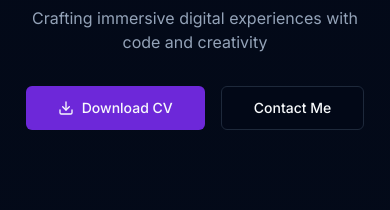
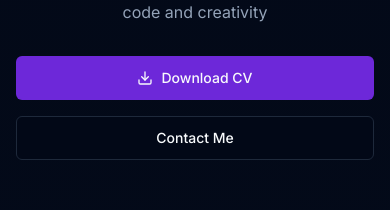
Before and after one commit to KauanDeSousa/portfolio, a Next.js app: page / in a window 390 px wide. Shown: the part 472-682 px from the top of the page. Built offline with nearby package versions, Linux system fonts and the light colour scheme.

Commit message:
corr-menu-mobile-2

```diff
--- a/components/hero-section.tsx
+++ b/components/hero-section.tsx
@@ -47,7 +47,7 @@ export default function HeroSection() {
                 </motion.p>
 
                 <motion.div
-                    className="flex flex-wrap gap-4 justify-center"
+                    className="flex flex-col md:flex-wrap gap-4 justify-center"
                     initial={{ opacity: 0, y: 20 }}
                     animate={{ opacity: 1, y: 0 }}
                     transition={{ delay: 0.8, duration: 0.5 }}
@@ -64,7 +64,7 @@ export default function HeroSection() {
             </motion.div>
 
             <motion.div
-                className="absolute sm:bottom-20 bottom-5"
+                className="absolute sm:bottom-20 -bottom-1"
                 initial={{ opacity: 0 }}
                 animate={{ opacity: 1 }}
                 transition={{ delay: 1.2, duration: 0.5 }}
```
